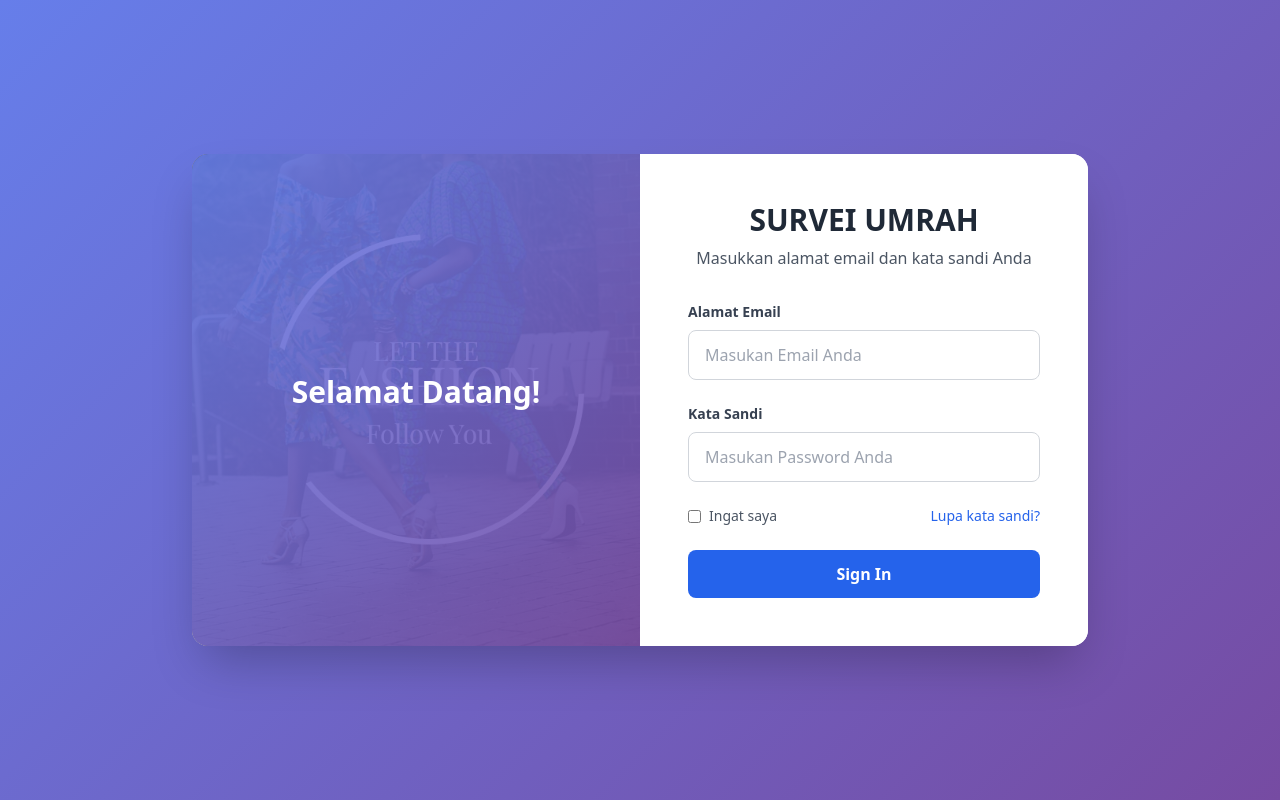
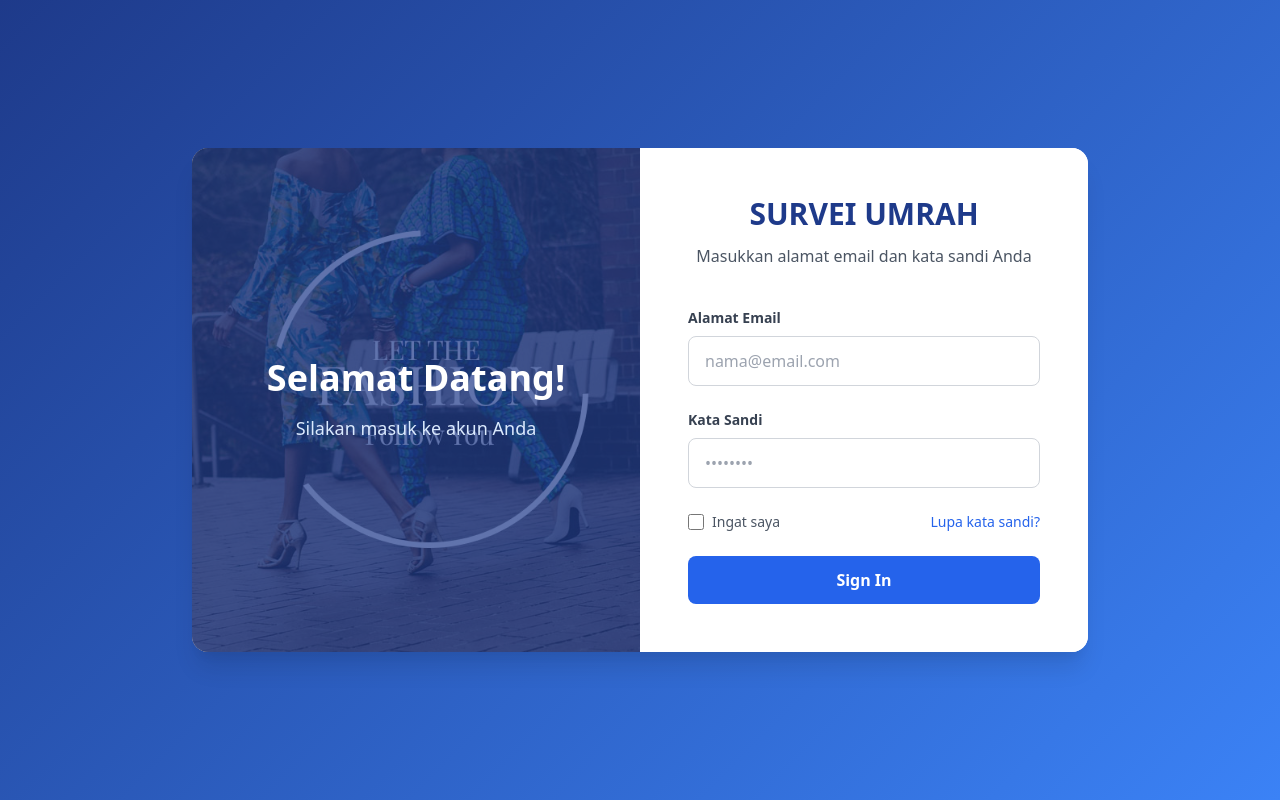
Before and after one commit to SyahriRhamadhan/survei_ci4, a CodeIgniter 4 app: the page made by app/Views/login.php in a window 1280 px wide. Run offline with PHP 8.4 and a stand-in for CodeIgniter, Linux system fonts and the light colour scheme; the template is opened without the code that fills it, so the values that code supplies are empty; some libraries are stand-ins or nearby versions.

Commit message:
style: ubah tema bg

```diff
--- a/app/Views/login.php
+++ b/app/Views/login.php
@@ -7,45 +7,47 @@
     <link href="https://cdnjs.cloudflare.com/ajax/libs/tailwindcss/2.2.19/tailwind.min.css" rel="stylesheet">
     <style>
         .bg-gradient {
-            background: linear-gradient(135deg, #667eea 0%, #764ba2 100%);
+            background: linear-gradient(135deg, #1e3a8a 0%, #3b82f6 100%);
         }
         .glass-effect {
-            background: rgba(255, 255, 255, 0.95);
-            backdrop-filter: blur(10px);
+            background: rgba(255, 255, 255, 1);
+            box-shadow: 0 8px 32px rgba(0, 0, 0, 0.1);
+        }
+        .form-input:focus {
+            box-shadow: 0 0 0 2px rgba(59, 130, 246, 0.2);
         }
     </style>
 </head>
 <body class="bg-gradient min-h-screen">
     <div class="min-h-screen flex items-center justify-center p-4">
-        <div class="max-w-4xl w-full bg-white rounded-2xl shadow-2xl overflow-hidden flex flex-col md:flex-row">
+        <div class="max-w-4xl w-full bg-white rounded-2xl shadow-xl overflow-hidden flex flex-col md:flex-row">
             <!-- Left side - Image -->
             <div class="md:w-1/2 relative hidden md:block">
-                <div class="absolute inset-0 bg-gradient opacity-90"></div>
+                <div class="absolute inset-0 bg-blue-900 bg-opacity-70"></div>
                 <img src="<?= base_url('assets/images/big/3.jpg') ?>" alt="Login Background"
                      class="w-full h-full object-cover">
                 <div class="absolute inset-0 flex items-center justify-center">
                     <div class="text-white text-center p-8">
-                        <h2 class="text-3xl font-bold mb-4">Selamat Datang!</h2>
-
+                        <h2 class="text-4xl font-bold mb-4">Selamat Datang!</h2>
+                        <p class="text-lg text-blue-100">Silakan masuk ke akun Anda</p>
                     </div>
                 </div>
             </div>
 
             <!-- Right side - Login Form -->
             <div class="md:w-1/2 p-8 md:p-12 glass-effect">
-                <div class="mb-8 text-center">
-                    <h1 class="text-3xl font-bold text-gray-800">SURVEI UMRAH</h1>
-                    <p class="text-gray-600 mt-2">Masukkan alamat email dan kata sandi Anda</p>
+                <div class="mb-10 text-center">
+                    <h1 class="text-3xl font-bold text-blue-900">SURVEI UMRAH</h1>
+                    <p class="text-gray-600 mt-3">Masukkan alamat email dan kata sandi Anda</p>
                 </div>
 
                 <!-- Flash Messages -->
                 <?php if (!empty(session()->getFlashdata('pesan'))) : ?>
-                    <div class="mb-4 p-4 rounded-lg <?= session()->getFlashdata('alert_type') === 'danger' ? 'bg-red-100 text-red-700' : 'bg-green-100 text-green-700' ?>" role="alert">
+                    <div class="mb-6 p-4 rounded-lg <?= session()->getFlashdata('alert_type') === 'danger' ? 'bg-red-100 text-red-700' : 'bg-green-100 text-green-700' ?>" role="alert">
                         <?= session()->getFlashdata('pesan') ?>
                     </div>
                 <?php endif ?>
 
-                <!-- Maintaining the original form action and CSRF token -->
                 <form class="space-y-6" method="POST" action="<?= base_url('/auth/login') ?>">
                     <?= csrf_field() ?>
 
@@ -55,7 +57,7 @@
                         </label>
                         <input type="email" id="email" name="email"
                                class="w-full px-4 py-3 rounded-lg border border-gray-300 focus:border-blue-500 focus:ring-2 focus:ring-blue-500 focus:outline-none transition duration-200"
-                               placeholder="Masukan Email Anda">
+                               placeholder="nama@email.com">
                     </div>
 
                     <div>
@@ -64,19 +66,21 @@
                         </label>
                         <input type="password" id="password" name="password"
                                class="w-full px-4 py-3 rounded-lg border border-gray-300 focus:border-blue-500 focus:ring-2 focus:ring-blue-500 focus:outline-none transition duration-200"
-                               placeholder="Masukan Password Anda">
+                               placeholder="••••••••">
                     </div>
 
                     <div class="flex items-center justify-between">
-                        <label class="flex items-center space-x-2">
-                            <input type="checkbox" class="form-checkbox text-blue-600">
+                        <label class="flex items-center space-x-2 cursor-pointer">
+                            <input type="checkbox" class="form-checkbox w-4 h-4 text-blue-600 transition duration-150 ease-in-out">
                             <span class="text-sm text-gray-600">Ingat saya</span>
                         </label>
-                        <a href="#" class="text-sm text-blue-600 hover:text-blue-800">Lupa kata sandi?</a>
+                        <a href="#" class="text-sm text-blue-600 hover:text-blue-800 font-medium transition duration-150 ease-in-out">
+                            Lupa kata sandi?
+                        </a>
                     </div>
 
                     <button type="submit"
-                            class="w-full bg-blue-600 text-white rounded-lg px-4 py-3 font-semibold hover:bg-blue-700 focus:bg-blue-700 focus:outline-none focus:ring-2 focus:ring-blue-500 focus:ring-offset-2 transition duration-200">
+                            class="w-full bg-blue-600 text-white rounded-lg px-4 py-3 font-semibold hover:bg-blue-700 focus:bg-blue-700 focus:outline-none focus:ring-2 focus:ring-blue-500 focus:ring-offset-2 transition duration-200 transform hover:scale-[1.02]">
                         Sign In
                     </button>
                 </form>
@@ -85,23 +89,20 @@
     </div>
 
     <!-- Loading Spinner -->
-    <div class="fixed inset-0 bg-black bg-opacity-50 hidden" id="loader">
+    <div class="fixed inset-0 bg-black bg-opacity-50 hidden z-50" id="loader">
         <div class="flex items-center justify-center h-full">
             <div class="animate-spin rounded-full h-12 w-12 border-4 border-blue-500 border-t-transparent"></div>
         </div>
     </div>
 
     <script>
-        // Show/hide loader
         function toggleLoader(show) {
             const loader = document.getElementById('loader');
             loader.classList.toggle('hidden', !show);
         }
 
-        // Form submission handling
-        document.querySelector('form').addEventListener('submit', function(e) {
+        document.querySelector('form').addEventListener('submit', function() {
             toggleLoader(true);
-            // Form will submit normally since we removed preventDefault()
         });
     </script>
 </body>
```
